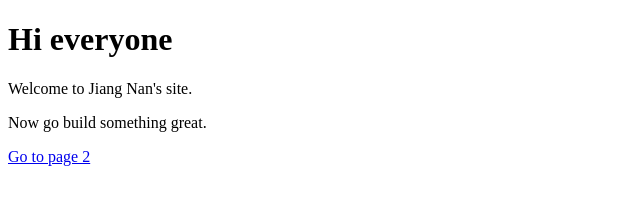
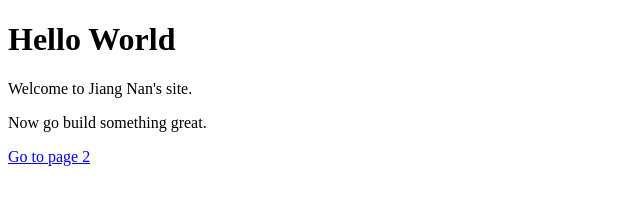
Before and after one commit to ijiangnan/gatsby-site, a Gatsby site: page / in a window 1280 px wide. Shown: the whole page, without its empty margins (0-640 px from the left). Built offline with nearby package versions, Linux system fonts and the light colour scheme; Gatsby itself is replaced by a stand-in of ours.

Commit message:
Hello World

```diff
--- a/src/pages/index.js
+++ b/src/pages/index.js
@@ -3,7 +3,7 @@ import Link from 'gatsby-link'
 
 const IndexPage = () => (
   <div>
-    <h1>Hi everyone</h1>
+    <h1>Hello World</h1>
     <p>Welcome to Jiang Nan's site.</p>
     <p>Now go build something great.</p>
     <Link to="/page-2/">Go to page 2</Link>
```
